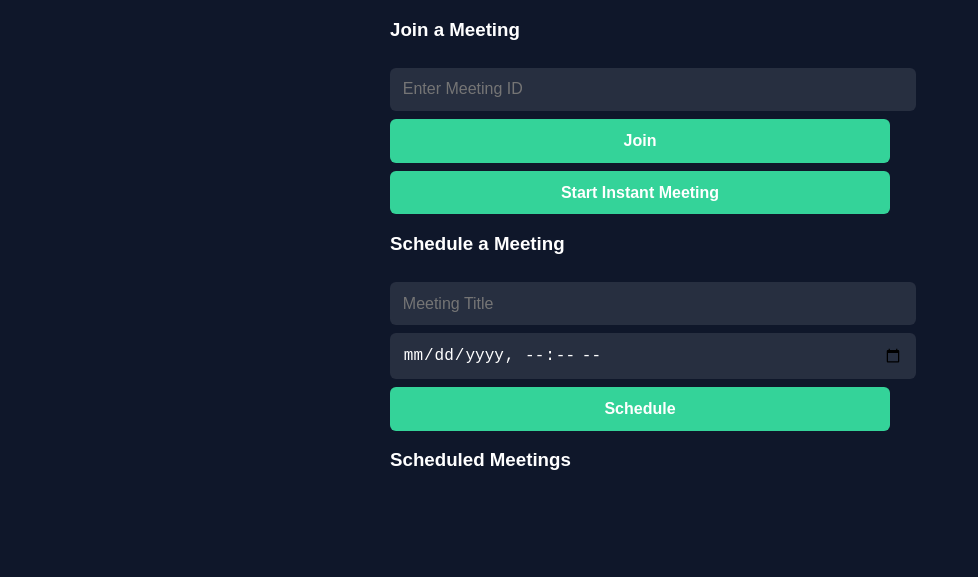
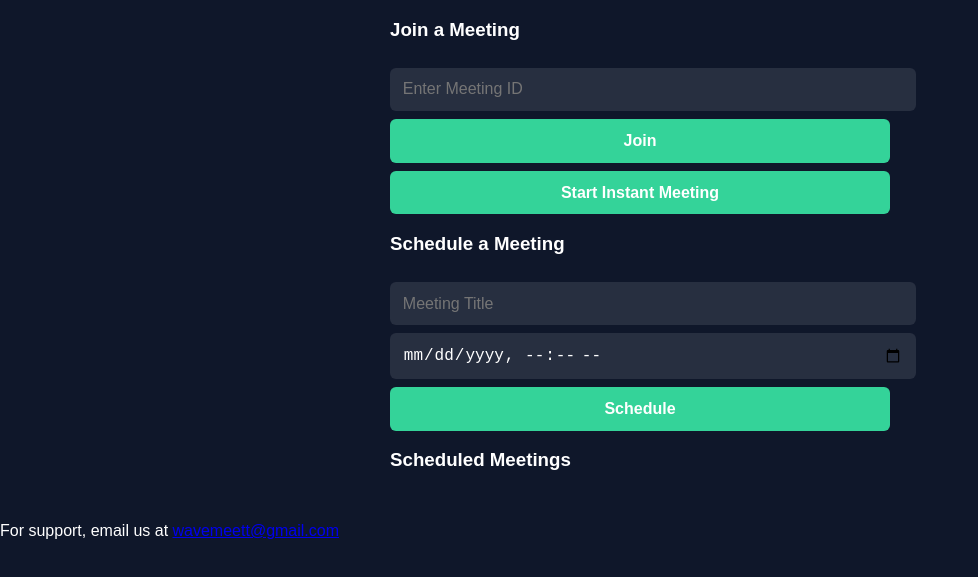
Before and after one commit to wavemeetweb/wave-meet, a website: page public/dashboard.html in a window 1280 px wide. Shown: the part 93-670 px from the top of the page, without its empty margins (0-978 px from the left). Drawn offline with Linux system fonts and the light colour scheme; no server answers.

Commit message:
Update dashboard.html

```diff
--- a/public/dashboard.html
+++ b/public/dashboard.html
@@ -9,7 +9,7 @@
 <div class="container">
   <h1>Welcome to Wave Meet</h1>
 
-  <!-- Join Meeting Section -->
+  <!-- Join Meeting by ID -->
   <h3>Join a Meeting</h3>
   <form id="join-meeting-form">
     <input type="text" id="join-room-id" placeholder="Enter Meeting ID" required>
@@ -27,11 +27,17 @@
     <button type="submit">Schedule</button>
   </form>
 
-  <!-- Scheduled list -->
+  <!-- Scheduled Meeting List -->
   <h3>Scheduled Meetings</h3>
   <div id="scheduled-meetings-container"></div>
 </div>
 
+<!-- Footer -->
+<footer>
+  For support, email us at
+  <a href="mailto:wavemeett@gmail.com">wavemeett@gmail.com</a>
+</footer>
+
 <script src="js/dashboard.js"></script>
 </body>
 </html>
```
